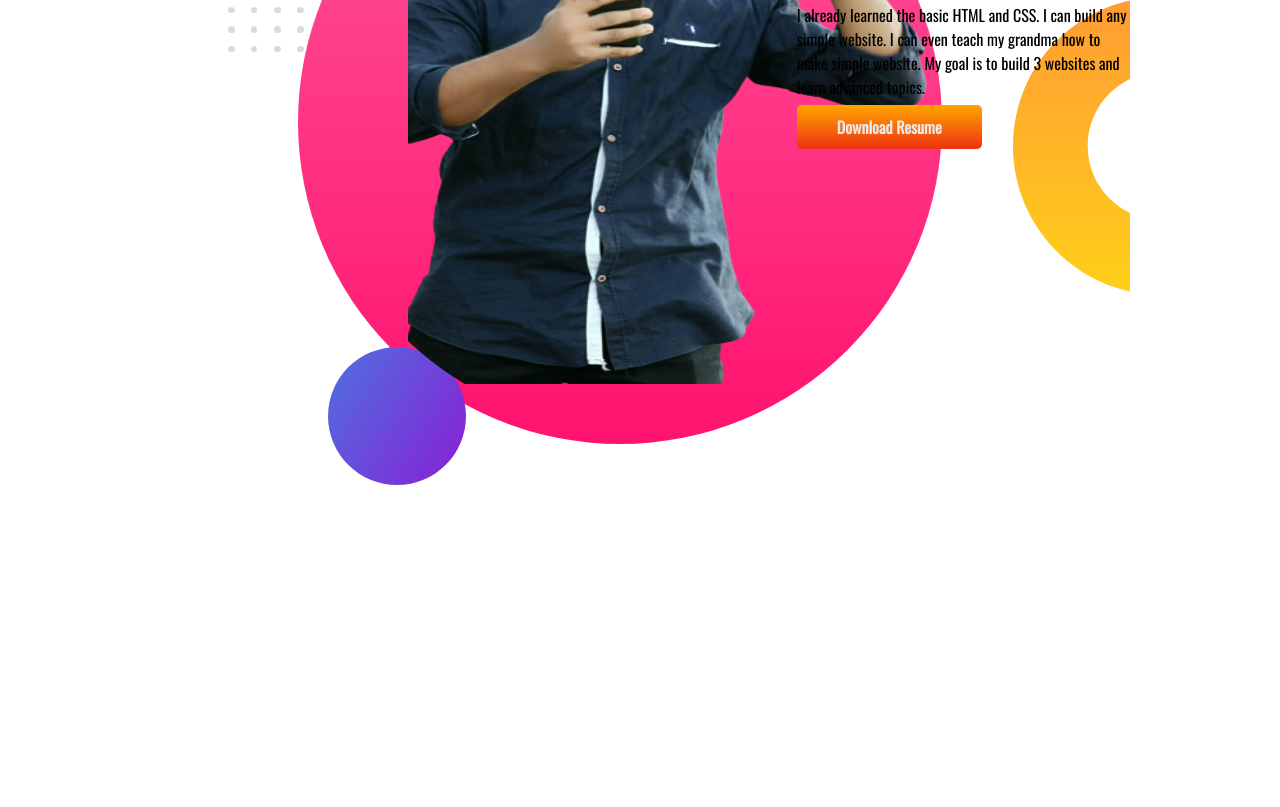
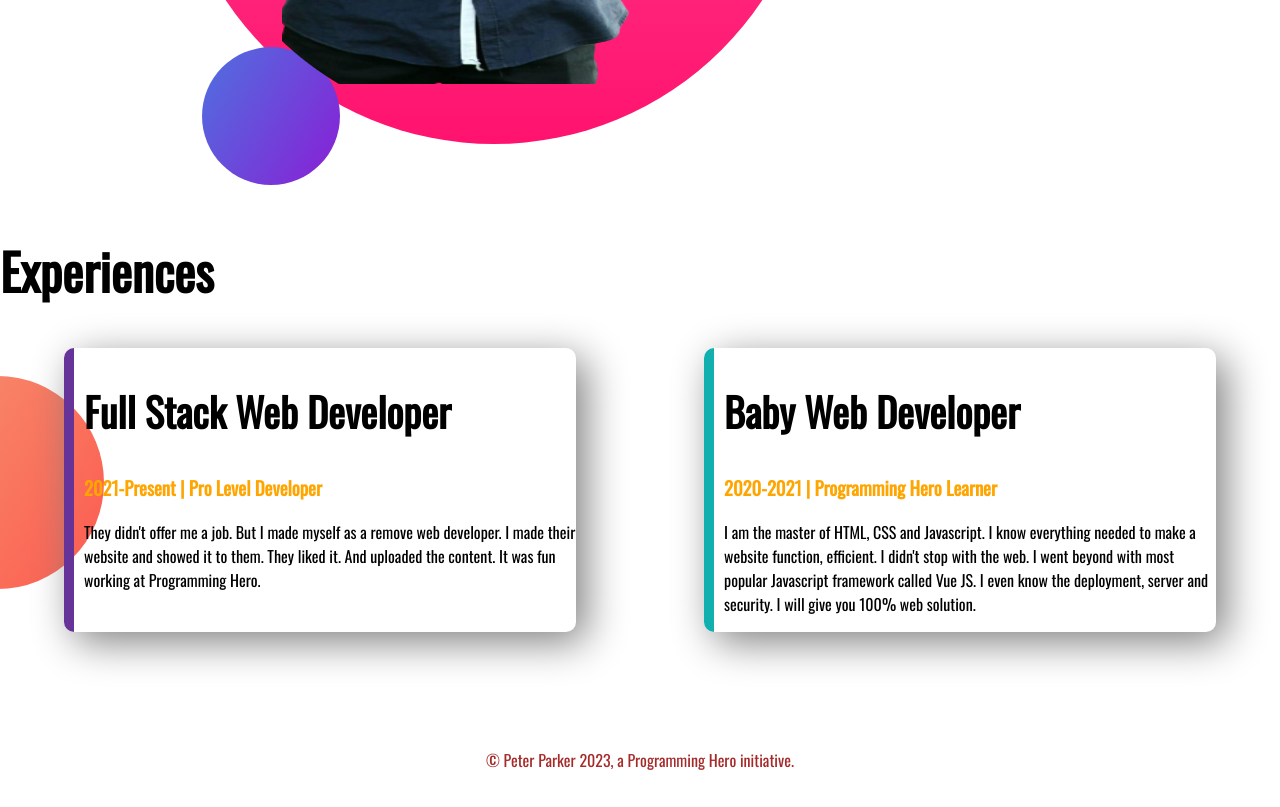
Before and after one commit to Sirajulislambg/developer-portfolio, a plain HTML site: page index.html in a window 1280 px wide. Shown: the part 1334-2141 px from the top of the page. Before the commit the page ends 1975 px from the top, so only its background shows below. Drawn offline with nearby package versions, Linux system fonts and the light colour scheme.

Commit message:
finlly done

```diff
--- a/index.html
+++ b/index.html
@@ -11,7 +11,7 @@
     <title>MD.sherajul islam</title>
 </head>
 <body>
-   <section class="Top-bannar">
+   <section class="Top-bannar flexible-container">
     <div class="half-width">
         <h1>Welcome To</h1>
     <h1><span>Sherajul Islam</span>  World!!</h1>
@@ -26,7 +26,7 @@
     </div>
    </section>
 
-   <section class="Dream-Big">
+   <section class="Dream-Big flexible-container">
     <div class="half-width">
         <img src="/images/siraj1.png" alt="">
     </div>
@@ -39,5 +39,28 @@
     </div>
 
    </section>
+
+   <section class="Experience-area">
+
+    <h1>Experiences</h1>
+
+    <div class="flexible-container">
+        <div id="full-stack-developer" class="Experience-item">
+            <h2>Full Stack Web Developer</h2>
+            <h3><span>2021-Present | Pro Level Developer</span></h3>
+            <p>They didn't offer me a job. But I made myself as a remove web developer. I made their website and showed it to them. They liked it. And uploaded the content. It was fun working at Programming Hero.</p>
+        </div>
+
+        <div id="border-bady" class="Experience-item">
+            <h2>Baby Web Developer</h2>
+            <h3><span>2020-2021 | Programming Hero Learner</span></h3>
+            <p>I am the master of HTML, CSS and Javascript. I know everything needed to make a website function, efficient. I didn't stop with the web. I went beyond with most popular Javascript framework called Vue JS. I even know the deployment, server and security. I will give you 100% web solution.</p>
+        </div>
+    </div>
+
+   </section>
 </body>
+<footer>
+    <p class="footer">© Peter Parker 2023, a Programming Hero initiative.</p>
+</footer>
 </html>
--- a/style.css
+++ b/style.css
@@ -8,9 +8,10 @@ h1{
 span{
     color: orange;
 }
-section{
+.flexible-container{
     display: flex;
-    margin: 150px;
+
+
 }
 
 .half-width
@@ -29,6 +30,7 @@ section{
     font-weight: 700;
     padding: 10px 40px;
     border-radius: 5px;
+
 }
 .Top-bannar{
     background-image:url(/images/top-banner.png);
@@ -40,3 +42,35 @@ section{
     background-repeat: no-repeat;
     background-position: right;
 }
+.Experience-item{
+    width: 40%;
+    margin-left: 5% ;
+    margin-right: 5%;
+    padding-left: 10px;
+    box-shadow: 10px 10px 40px gray;
+    border-radius: 10px ;
+    border-left: 6px solid blue;
+    margin-bottom: 100px;
+
+
+}
+
+h2{
+    font-size: 40px;
+}
+.Experience-area{
+    background-image: url(/images/exp-bg.png);
+    background-repeat: no-repeat;
+    background-position: left;
+}
+#border-bady{
+    border-left: 10px solid rgb(18, 175, 175);
+}
+#full-stack-developer{
+    border-left:10px solid rebeccapurple;
+}
+.footer{
+    text-align: center;
+    margin-bottom: 35px;
+    color: brown;
+}
```
